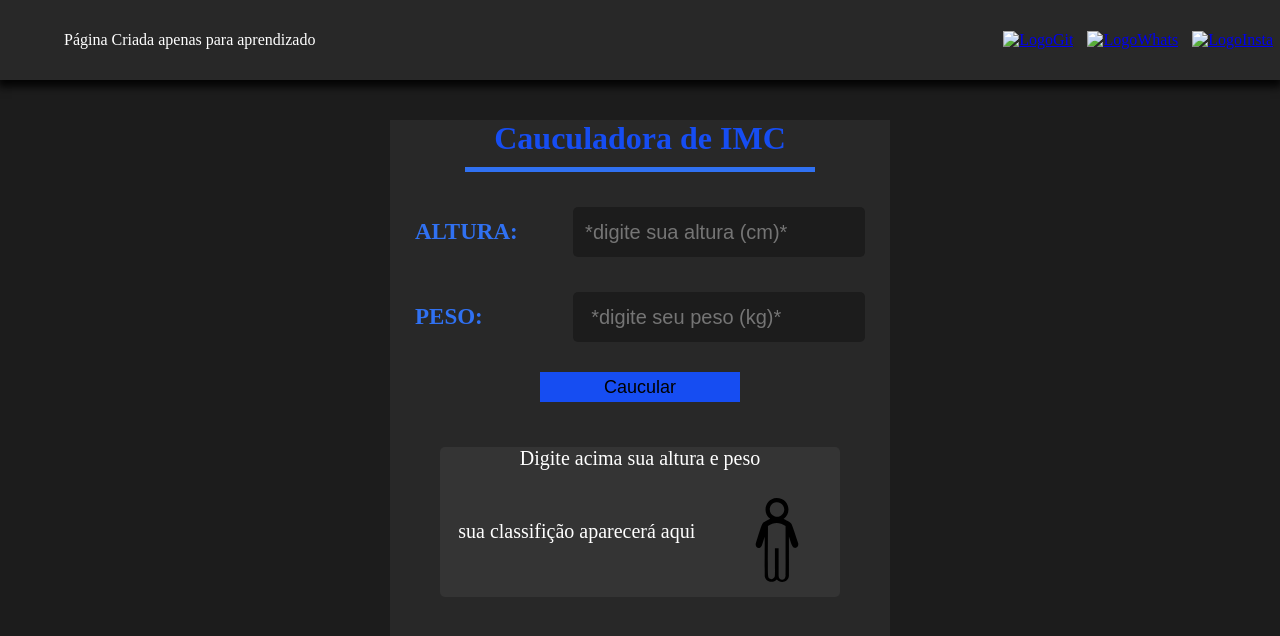
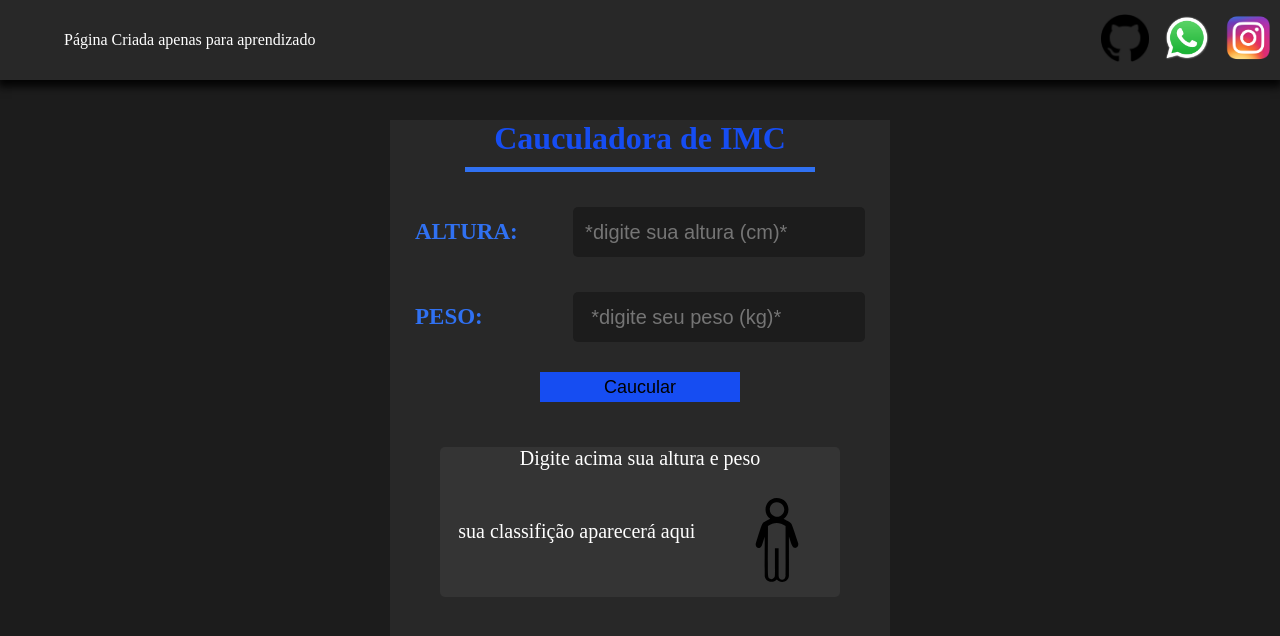
Before and after one commit to T0ntow/cauculadoraIMC, a plain HTML site: page index.html in a window 1280 px wide. Drawn offline with Linux system fonts and the light colour scheme.

Commit message:
adc das logas

```diff
--- a/index.html
+++ b/index.html
@@ -20,15 +20,15 @@
 
         <div class="container-logosMyP">
             <a href="https://github.com/T0ntow" target="_blank" rel=external>
-                <img class="logosMyP" src="img-crono/GitHub-Logo.png" alt="LogoGit">
+                <img class="logosMyP" src="img/GitHub-Logo.png" alt="LogoGit">
             </a>
 
             <a href="https://api.whatsapp.com/send?phone=5577988431249&text=" target="_blank" rel=external>
-                <img class="logosMyP" src="img-crono/WhatsLogo.png" alt="LogoWhats">
+                <img class="logosMyP" src="img/WhatsLogo.png" alt="LogoWhats">
             </a>
 
             <a href="https://www.instagram.com/wellingtonbs109/" target="_blank" rel=external>
-                <img class="logosMyP" src="img-crono/LogoInsta.png" alt="LogoInsta">
+                <img class="logosMyP" src="img/LogoInsta.png" alt="LogoInsta">
             </a>
         </div>
 
--- a/style.css
+++ b/style.css
@@ -159,7 +159,7 @@ input[type=number]::-webkit-inner-spin-button {
     cursor: pointer;
 }
 /* BONECO */
-img{
+#img{
     width: 90px;
     height: 90px;
 }
@@ -172,8 +172,10 @@ img{
     }
 }
 @media screen and (max-width: 470px) {
+    .headerMyP {
+        justify-content: center;
+    }
     .headerMyP span{
-        justify-content: center;
         display: none;
     }
     .box h1{
```
Also changed, not shown: img/GitHub-Logo.png (added), img/LogoInsta.png (added), img/WhatsLogo.png (added).
